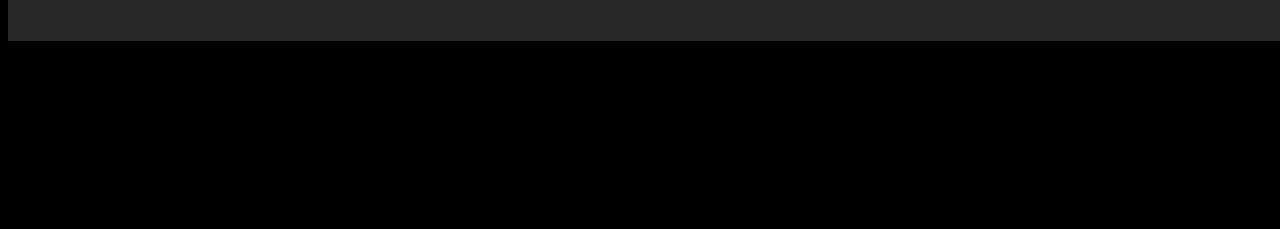
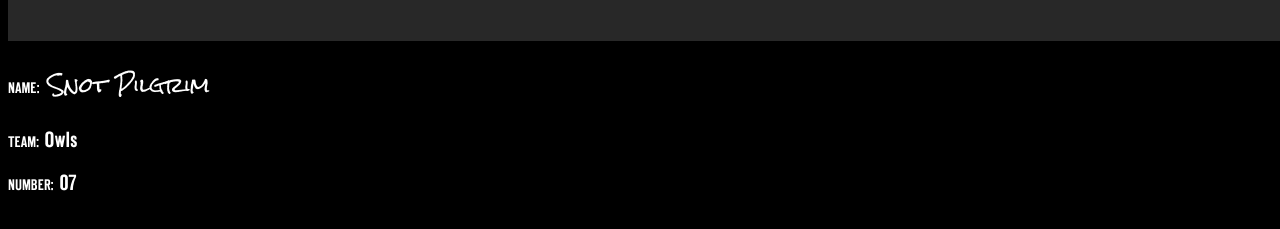
Before and after one commit to Peechiz/anarchy, a website: page style.html in a window 1280 px wide. Shown: the part 497-726 px from the top of the page. Drawn offline with Linux system fonts and the light colour scheme.

Commit message:
updates fonts, plays with profile labels

```diff
--- a/style.html
+++ b/style.html
@@ -9,7 +9,7 @@
     font-family: 'Rock Salt', cursive;
   }
   .red {
-    color: #B91219;
+    color: #BA1318;
   }
   @font-face {
     font-family: 'Tanek';
@@ -27,6 +27,12 @@
     background-color: rgb(40,40,40);
     padding: 40px;
   }
+  span {
+    font-size: .7em;
+  }
+  p {
+    font-size: 20px
+  }
   </style>
 </head>
 <body>
@@ -39,5 +45,8 @@
   <div class="container">
     <img src="./public/img/AA-logo.png" alt="">
   </div>
+  <p class="hand"><span class="blocky">NAME:</span> Snot Pilgrim</p>
+  <p class="blocky"><span class="blocky">TEAM:</span> Owls</p>
+  <p class="blocky"><span class="blocky">NUMBER:</span> 07</p>
 </body>
 </html>
```
